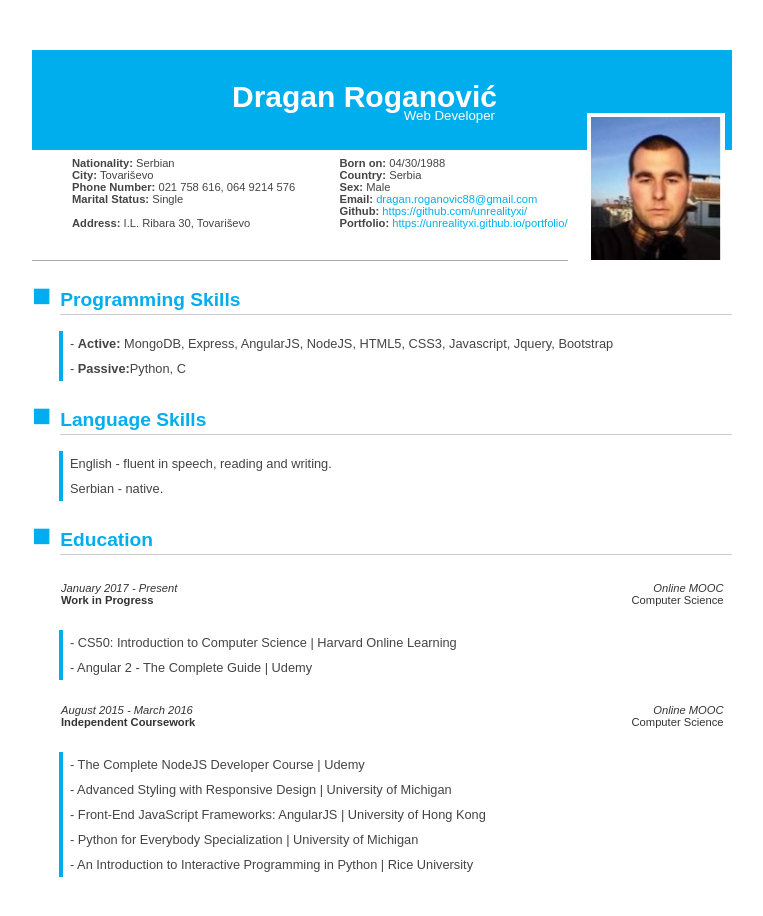
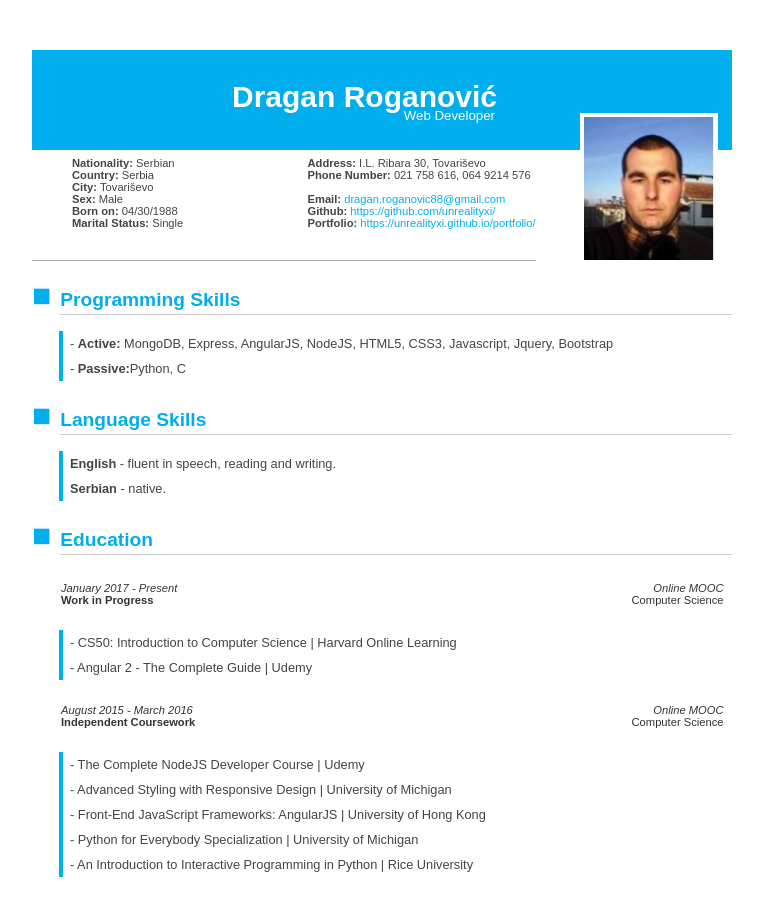
Before and after one commit to unrealityxi/cv, a plain HTML site: page index.html in a window 1280 px wide. Shown: the whole page, without its empty margins (258-1021 px from the left). Drawn offline with Linux system fonts and the light colour scheme.

Commit message:
Made more sense out of info layout

```diff
--- a/index.html
+++ b/index.html
@@ -22,19 +22,19 @@
           <div class="col-left">
             <ul>
               <li><span class="bold">Nationality:</span> Serbian</li>
+              <li><span class="bold">Country: </span>Serbia</li>
               <li><span class="bold">City: </span> Tovariševo</li>
-              <li><span class="bold">Phone Number: </span>021 758 616, 064 9214 576</li>
+              <li><span class="bold">Sex: </span>Male</li>
+              <li><span class="bold">Born on: </span>04/30/1988</li>
               <li><span class="bold">Marital Status: </span>Single</li>
-              <li>&nbsp;</li>
-              <li><span class="bold">Address: </span>I.L. Ribara 30, Tovariševo</li>
             </ul>
 
           </div>
           <div class="col-mid">
             <ul>
-              <li><span class="bold">Born on: </span>04/30/1988</li>
-              <li><span class="bold">Country: </span>Serbia</li>
-              <li><span class="bold">Sex: </span>Male</li>
+              <li><span class="bold">Address: </span>I.L. Ribara 30, Tovariševo</li>
+              <li><span class="bold">Phone Number: </span>021 758 616, 064 9214 576</li>
+              <li>&nbsp;</li>
               <li><span class="bold">Email: </span><a href="mailto:dragan.roganovic.88@google.com" target="_top">dragan.roganovic88@gmail.com</a></li>
               <li><span class="bold">Github: </span><a href="https://github.com/unrealityxi/">https://github.com/unrealityxi/</a></li>
               <li><span class="bold">Portfolio: </span><a href="https://unrealityxi.github.io/portfolio/">https://unrealityxi.github.io/portfolio/</a></li>
@@ -62,8 +62,8 @@
           <h2><span class="bullet-big">&#9632; </span>Language Skills</h2>
 
           <ul>
-            <li>English - fluent in speech, reading and writing.</li>
-            <li>Serbian - native.</li>
+            <li><span class="bold">English</span> - fluent in speech, reading and writing.</li>
+            <li><span class="bold">Serbian</span> - native.</li>
           </ul>
 
         </div>
--- a/styles.css
+++ b/styles.css
@@ -31,8 +31,10 @@ ul {
 .col-left, .col-mid, .col-right {
   display: inline-block;
   font-size: 0.7rem;
+}
 
-
+.col-left {
+  margin-right: 80px;
 }
 
 .col-right {
@@ -40,7 +42,7 @@ ul {
   box-sizing: border-box;
   position: relative;
   top: -37px;
-  left: 15px;
+  left: 40px;
 
 }
 
```
